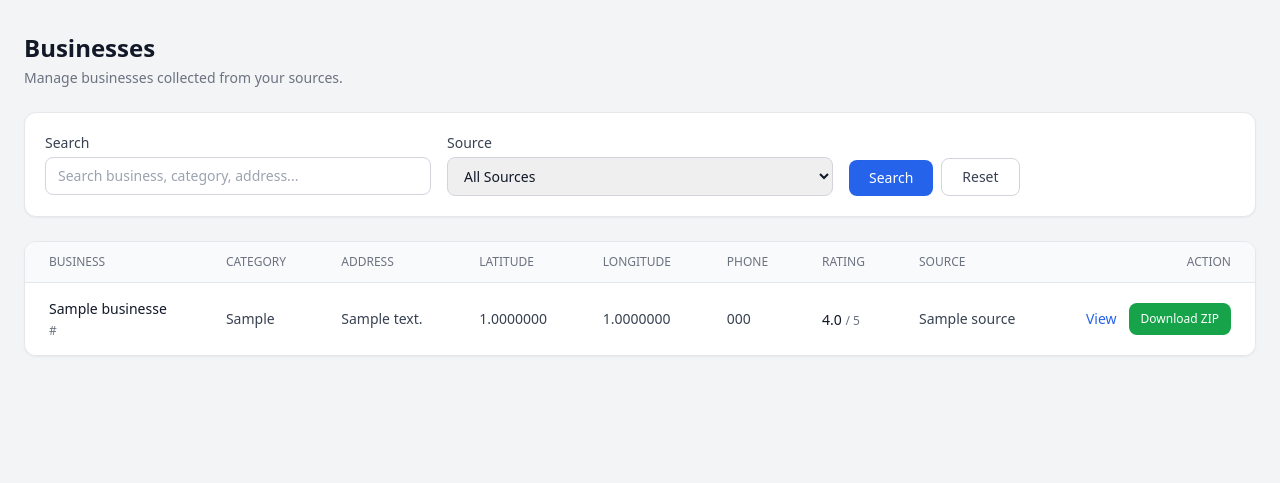
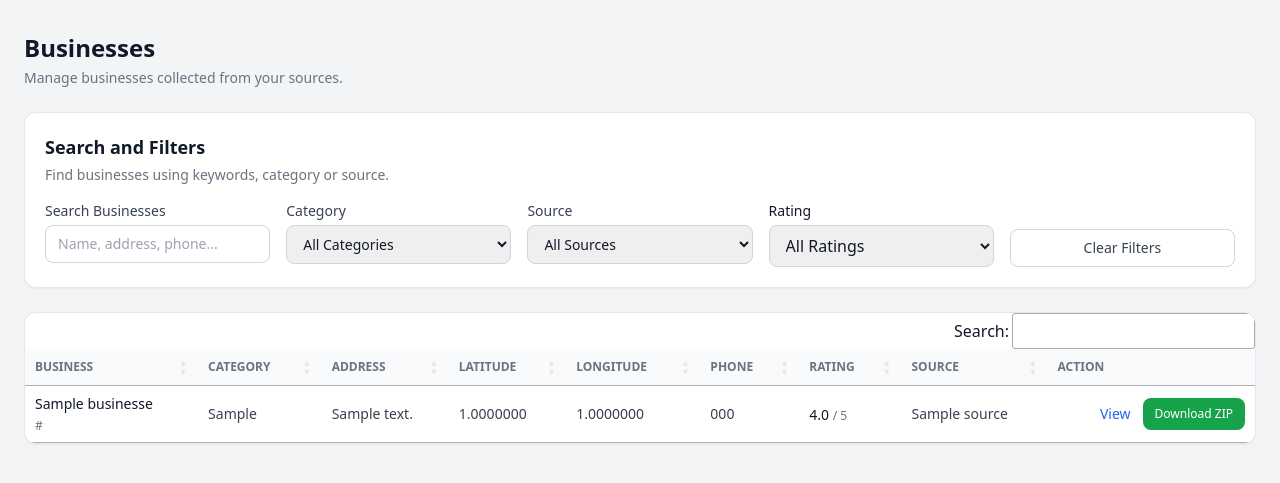
Before and after one commit to 2004Akansha/google-maps-pipeline-main, a Laravel app: page /businesses in a window 1280 px wide. Shown: the part 61-544 px from the top of the page. Run offline with Laravel 12, Linux system fonts and the light colour scheme; tables that the repository leaves empty hold one stand-in row (values such as "Sample post"); some libraries are stand-ins or nearby versions.

Commit message:
updated files

```diff
--- a/resources/views/businesses/index.blade.php
+++ b/resources/views/businesses/index.blade.php
@@ -14,73 +14,106 @@
         </p>
     </div>
 
-    {{-- Search and Filter --}}
+   {{-- Advanced Search and Filters --}}
 <div class="mb-6 rounded-xl border border-gray-200 bg-white p-5 shadow-sm">
 
-        <form method="GET" action="{{ route('businesses.index') }}"
-              class="grid grid-cols-1 gap-4 md:grid-cols-3">
+    <div class="mb-4">
+        <h2 class="text-lg font-semibold text-gray-900">
+            Search and Filters
+        </h2>
 
-            {{-- Search --}}
+        <p class="mt-1 text-sm text-gray-500">
+            Find businesses using keywords, category or source.
+        </p>
+    </div>
+
+   <div class="grid grid-cols-1 md:grid-cols-2 lg:grid-cols-5 gap-4">
+
+        {{-- Keyword Search --}}
         <div>
             <label class="mb-1 block text-sm font-medium text-gray-700">
-                    Search
+                Search Businesses
             </label>
 
             <input
                 type="text"
-                    name="search"
-                    value="{{ request('search') }}"
-                    placeholder="Search business, category, address..."
-                    class="w-full rounded-lg border border-gray-300 px-3 py-2 text-sm focus:border-blue-500 focus:ring-blue-500"
+                id="keywordSearch"
+                placeholder="Name, address, phone..."
+                class="w-full rounded-lg border border-gray-300 px-3 py-2 text-sm focus:border-blue-500 focus:outline-none"
             >
         </div>
 
-            {{-- Source --}}
+        {{-- Category Filter --}}
+        <div>
+            <label class="mb-1 block text-sm font-medium text-gray-700">
+                Category
+            </label>
+
+            <select
+                id="categoryFilter"
+                class="w-full rounded-lg border border-gray-300 px-3 py-2 text-sm"
+            >
+                <option value="">All Categories</option>
+
+                @foreach($businesses->pluck('category')->filter()->unique()->sort() as $category)
+                    <option value="{{ $category }}">
+                        {{ $category }}
+                    </option>
+                @endforeach
+
+            </select>
+        </div>
+
+        {{-- Source Filter --}}
         <div>
             <label class="mb-1 block text-sm font-medium text-gray-700">
                 Source
             </label>
 
             <select
-                    name="source_id"
-                    class="w-full rounded-lg border border-gray-300 px-3 py-2 text-sm focus:border-blue-500 focus:ring-blue-500"
+                id="sourceFilter"
+                class="w-full rounded-lg border border-gray-300 px-3 py-2 text-sm"
             >
                 <option value="">All Sources</option>
 
                 @foreach($sources as $source)
-
-                        <option
-                            value="{{ $source->id }}"
-                            {{ request('source_id') == $source->id ? 'selected' : '' }}
-                        >
+                    <option value="{{ $source->name }}">
                         {{ $source->name }}
                     </option>
-
                 @endforeach
 
             </select>
         </div>
+        <div>
+    <label for="ratingFilter" class="block text-sm font-medium mb-1">
+        Rating
+    </label>
 
-            {{-- Buttons --}}
-            <div class="flex items-end gap-2">
+    <select id="ratingFilter"
+        class="w-full border border-gray-300 rounded-lg px-3 py-2">
+        <option value="">All Ratings</option>
+        <option value="4.5">4.5+ Stars</option>
+        <option value="4">4+ Stars</option>
+        <option value="3">3+ Stars</option>
+        <option value="2">2+ Stars</option>
+        <option value="1">1+ Stars</option>
+    </select>
+</div>
+
+        {{-- Reset --}}
+        <div class="flex items-end">
 
             <button
-                    type="submit"
-                    class="rounded-lg bg-blue-600 px-5 py-2 text-sm font-medium text-white hover:bg-blue-700"
+                type="button"
+                id="resetFilters"
+                class="w-full rounded-lg border border-gray-300 bg-white px-5 py-2 text-sm font-medium text-gray-700 hover:bg-gray-50"
             >
-                    Search
+                Clear Filters
             </button>
-
-                <a
-                    href="{{ route('businesses.index') }}"
-                    class="rounded-lg border border-gray-300 bg-white px-5 py-2 text-sm font-medium text-gray-700 hover:bg-gray-50"
-                >
-                    Reset
-                </a>
 
         </div>
 
-        </form>
+    </div>
 
 </div>
 
@@ -92,7 +125,10 @@
 
             <div class="overflow-x-auto">
 
-                <table class="min-w-full divide-y divide-gray-200">
+                <table
+    id="businessesTable"
+    class="min-w-full divide-y divide-gray-200"
+>
 
                     <thead class="bg-gray-50">
 
@@ -164,10 +200,9 @@
 
 
                                 {{-- Category --}}
-                                <td class="px-6 py-4 text-sm text-gray-700">
-
+                                <td class="px-6 py-4 text-sm text-gray-700"
+    data-search="{{ $business->category ?? '' }}">
     {{ $business->category ?? '—' }}
-
 </td>
 
 
@@ -223,11 +258,9 @@
                                 </td>
 
 
-                                {{-- Source --}}
-                                <td class="px-6 py-4 text-sm text-gray-700">
-
+                                <td class="px-6 py-4 text-sm text-gray-700"
+    data-search="{{ $business->source->name ?? '' }}">
     {{ $business->source->name ?? '—' }}
-
 </td>
 
 
@@ -286,5 +319,140 @@
     @endif
 
 </div>
+@push('scripts')
+<script>
+document.addEventListener('DOMContentLoaded', function () {
+
+    const tableElement = document.querySelector('#businessesTable');
+
+    if (!tableElement) {
+        return;
+    }
+
+    // Check whether DataTables loaded successfully
+    if (typeof DataTable === 'undefined') {
+        console.error('DataTables JavaScript is not loaded.');
+        return;
+    }
+
+    // Initialize DataTables
+    const table = new DataTable('#businessesTable', {
+
+        paging: false,
+        searching: true,
+        ordering: true,
+        info: false,
+        lengthChange: false,
+
+        order: [],
+
+        // Show information above the table
+        layout: {
+            topStart: 'info',
+            topEnd: null,
+            bottomStart: null,
+            bottomEnd: null
+        },
+
+        // Action column is the 9th column (index 8)
+        columnDefs: [
+            {
+                targets: 8,
+                orderable: false,
+                searchable: false
+            }
+        ],
+
+        language: {
+            zeroRecords: "No matching businesses found",
+            emptyTable: "No businesses available"
+        }
+    });
+
+    // Keyword Search
+    const keywordSearch = document.getElementById('keywordSearch');
+
+    keywordSearch.addEventListener('input', function () {
+        table.search(this.value).draw();
+    });
+
+    // Category Filter
+    const categoryFilter = document.getElementById('categoryFilter');
+
+    categoryFilter.addEventListener('change', function () {
+
+        const value = this.value;
+
+        table
+            .column(1)
+            .search(
+                value ? '^' + escapeRegex(value) + '$' : '',
+                true,
+                false
+            )
+            .draw();
+    });
+
+    // Source Filter
+    const sourceFilter = document.getElementById('sourceFilter');
+
+    sourceFilter.addEventListener('change', function () {
+
+        const value = this.value;
+
+        table
+            .column(7)
+            .search(
+                value ? '^' + escapeRegex(value) + '$' : '',
+                true,
+                false
+            )
+            .draw();
+    });
+
+    // Rating filter
+document.getElementById('ratingFilter').addEventListener('change', function () {
+    const minRating = parseFloat(this.value);
+
+    table.search.fixed('ratingFilter', function (searchStr, rowData) {
+        if (isNaN(minRating)) {
+            return true;
+        }
+
+        const ratingText = String(rowData[6] ?? '')
+            .replace(/<[^>]*>/g, '')
+            .trim();
+
+        const rating = parseFloat(ratingText);
+
+        return !isNaN(rating) && rating >= minRating;
+    });
+
+    table.draw();
+});
+
+    // Reset All Filters
+    document.getElementById('resetFilters')
+        .addEventListener('click', function () {
+
+            keywordSearch.value = '';
+            categoryFilter.value = '';
+            sourceFilter.value = '';
+
+            table.search('');
+            table.columns().search('');
+            table.draw();
+        });
+
+    // Correct regex escaping
+    function escapeRegex(value) {
+        return value.replace(/[.*+?^${}()|[\]\\]/g, '\\$&');
+    }
+
+});
+</script>
+@endpush
+
+
 
 @endsection
--- a/resources/views/layouts/app.blade.php
+++ b/resources/views/layouts/app.blade.php
@@ -7,6 +7,10 @@
     <title>{{ $title ?? 'Google Maps Pipeline' }}</title>
 
     <script src="https://cdn.tailwindcss.com"></script>
+    <link
+    rel="stylesheet"
+    href="https://cdn.datatables.net/2.3.4/css/dataTables.dataTables.min.css"
+>
 </head>
 
 <body class="bg-gray-100 text-gray-900">
@@ -40,5 +44,14 @@
         @yield('content')
     </main>
 
+   {{-- jQuery --}}
+    <script src="https://code.jquery.com/jquery-3.7.1.min.js"></script>
+
+    {{-- DataTables --}}
+    <script src="https://cdn.datatables.net/2.3.4/js/dataTables.min.js"></script>
+
+    {{-- Page-specific scripts --}}
+    @stack('scripts')
+
 </body>
 </html>
```
Lines whose indentation alone changed are shown as unchanged.
